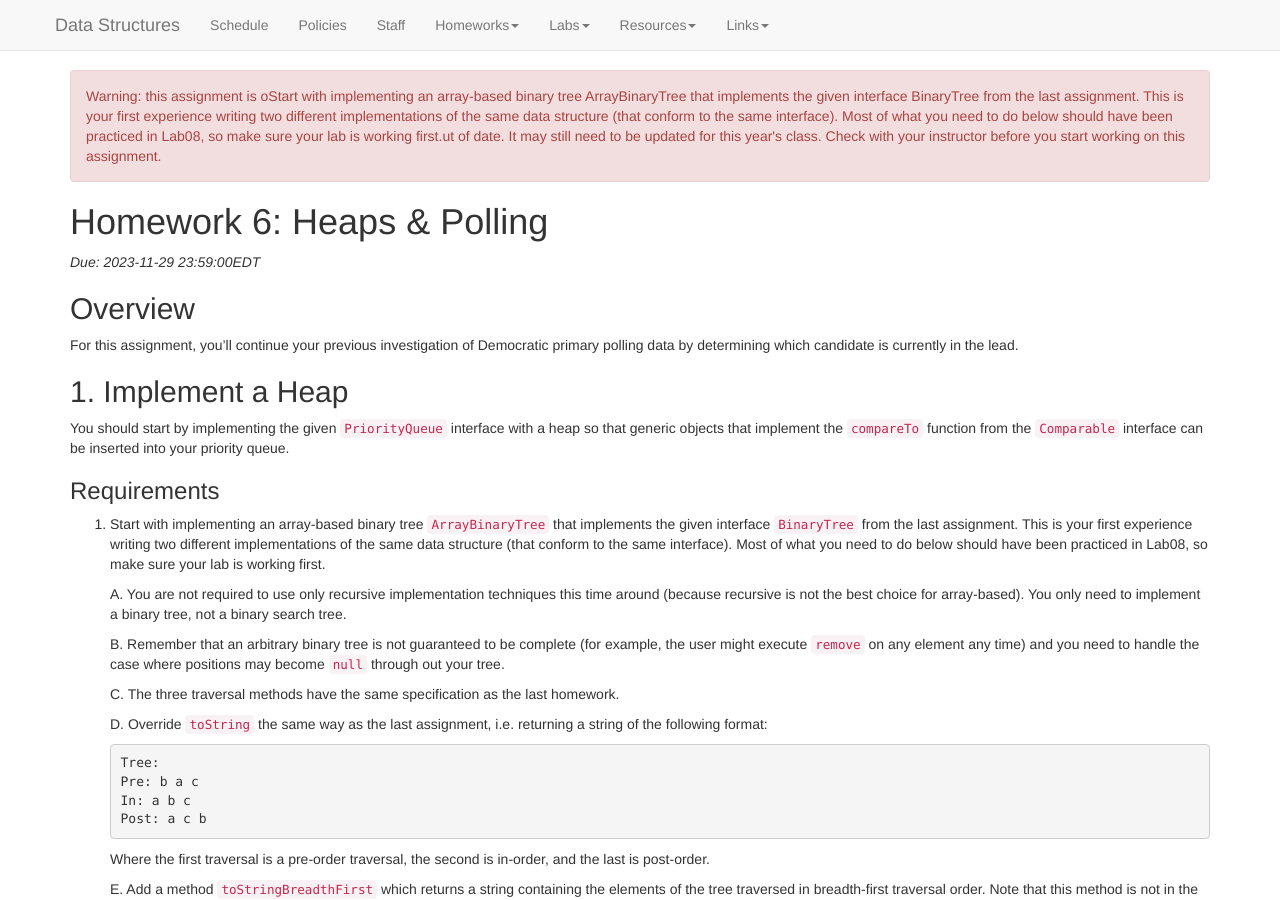
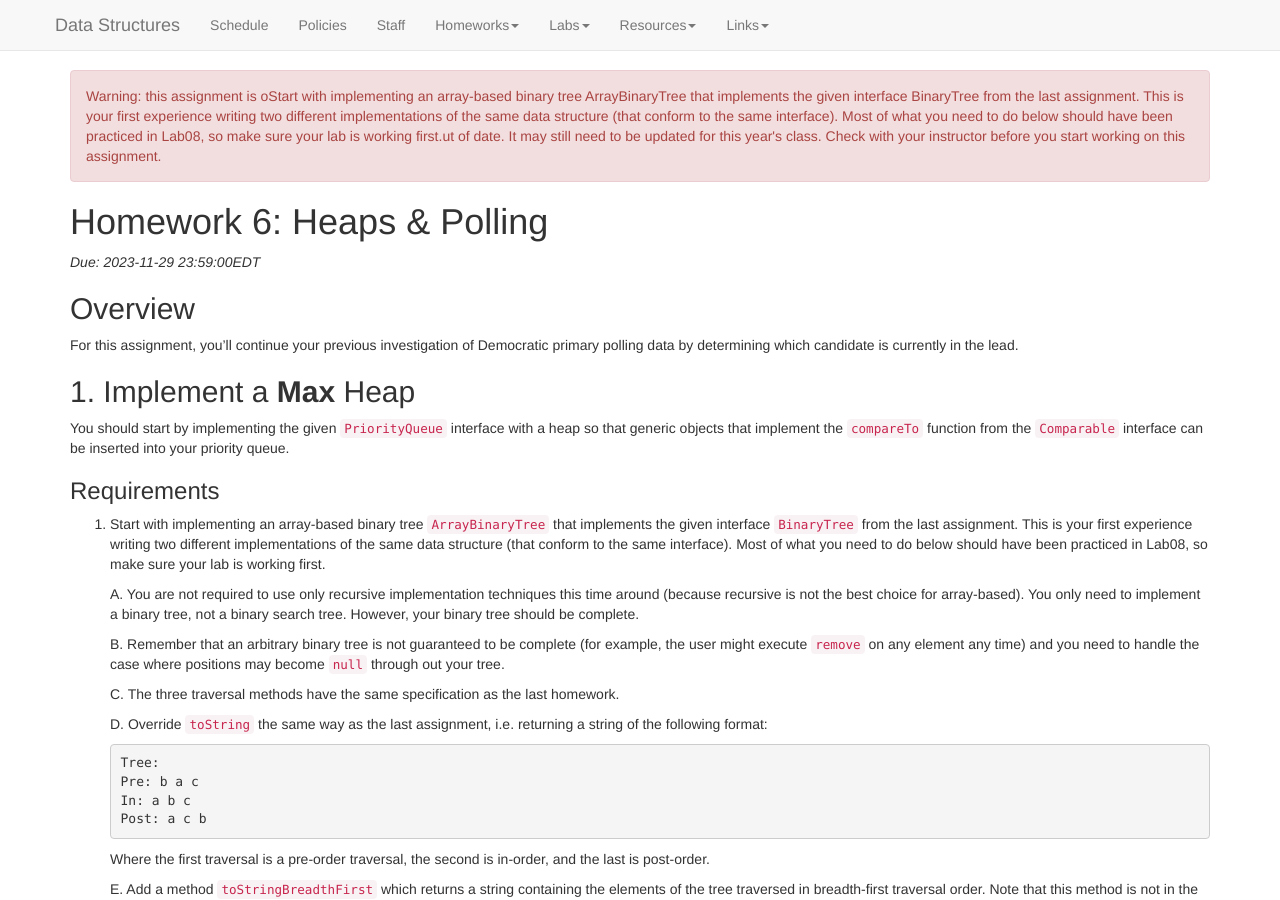
Before and after one commit to kalte0/BMC-CS-151.github.io, a Jekyll site: the page built from hws/HW06.md, in a window 1280 px wide and 900 px high. Built offline with Jekyll 4.4.1, drawn with Linux system fonts in a browser that asks for light colours; nearby versions of some CDN libraries.

Commit message:
Update HW06.md

```diff
--- a/hws/HW06.md
+++ b/hws/HW06.md
@@ -60,7 +60,7 @@ _Due: {{page.due_date}}_
 For this assignment, you’ll continue your previous investigation of Democratic
 primary polling data by determining which candidate is currently in the lead.
 
-## 1. Implement a Heap
+## 1. Implement a **Max** Heap
 
 You should start by implementing the given `PriorityQueue`
 interface with a heap so that generic objects that implement the
@@ -77,7 +77,7 @@ experience writing two different implementations of the same data structure
 (that conform to the same interface). Most of what you need to do below
 should have been practiced in Lab08, so make sure your lab is working first.
 
-	A. You are not required to use only recursive implementation techniques this time around (because recursive is not the best choice for array-based). You only need to implement a binary tree, not a binary search tree.
+	A. You are not required to use only recursive implementation techniques this time around (because recursive is not the best choice for array-based). You only need to implement a binary tree, not a binary search tree. However, your binary tree should be complete.
 
 	B. Remember that an arbitrary binary tree is not guaranteed to be complete (for example, the user might execute `remove` on any element any time) and you need to handle the case where positions may become `null` through out your tree.
 
```
